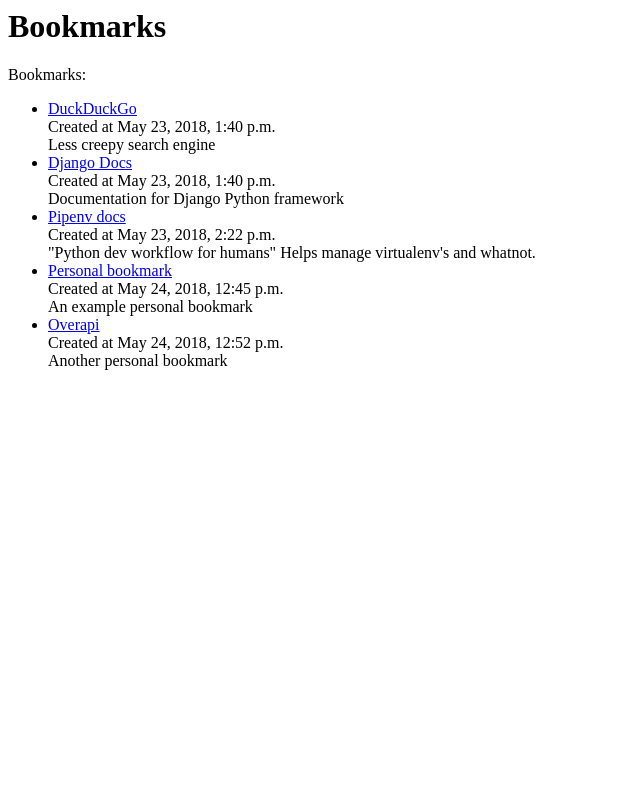
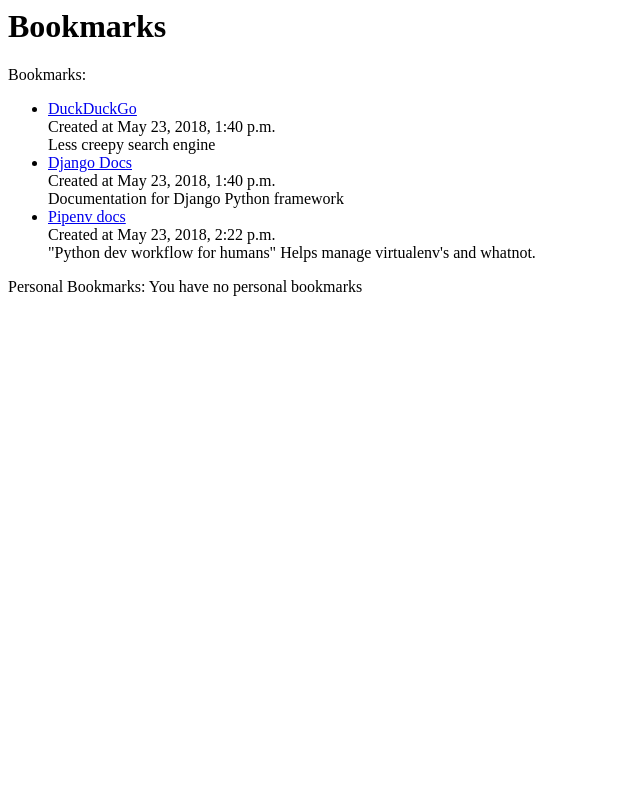
Before and after one commit to nikhilkamineni/djorg, a Django app: page /bookmarks/ in a window 1280 px wide. Shown: the whole page, without its empty margins (0-640 px from the left). Run offline with Django 3.2, Linux system fonts and the light colour scheme; data comes from the database, SQL or seed files in the repository; both versions use the stored data as it was after the commit.

Commit message:
Added personal bookmarks and user

```diff
--- a/bookmarks/admin.py
+++ b/bookmarks/admin.py
@@ -1,5 +1,5 @@
 from django.contrib import admin
 
-from .models import Bookmark
+from .models import Bookmark, PersonalBookmark
 
-admin.site.register(Bookmark)
+admin.site.register((Bookmark, PersonalBookmark))
--- a/bookmarks/models.py
+++ b/bookmarks/models.py
@@ -1,5 +1,7 @@
 from django.db import models
+from django.contrib.auth.models import User
 from uuid import uuid4
+
 
 class Bookmark(models.Model):
     id = models.UUIDField(primary_key=True, default=uuid4, editable=False)
@@ -8,3 +10,7 @@
     notes = models.TextField(blank=True)
     created_at = models.DateTimeField(auto_now_add=True)
     last_modified = models.DateTimeField(auto_now=True)
+
+
+class PersonalBookmark(Bookmark):
+    user = models.ForeignKey(User, on_delete=models.CASCADE)
--- a/bookmarks/templates/bookmarks/index.html
+++ b/bookmarks/templates/bookmarks/index.html
@@ -14,6 +14,22 @@
 </ul>
 
 {% else %}
-Yes, we have no bookmarks
+You have no bookmarks
+{% endif %}
 
+
+Personal Bookmarks:
+{% if personal_bookmarks %}
+<ul>
+  {% for bookmark in personal_bookmarks %}
+  <li>
+    <a href="{{bookmark.url}}">{{bookmark.name}}</a>
+    <div>Created at {{bookmark.created_at}}</div>
+    <div>{{bookmark.notes}}</div>
+  </li>
+  {% endfor %}
+</ul>
+
+{% else %}
+You have no personal bookmarks
 {% endif %}
--- a/bookmarks/views.py
+++ b/bookmarks/views.py
@@ -1,11 +1,20 @@
 from django.shortcuts import render
-from .models import Bookmark
+from .models import Bookmark, PersonalBookmark
 # Create your views here.
 
 def index(request):
-    bookmarks = Bookmark.objects.all()
+    pbid = PersonalBookmark.objects.values_list('id')
+
+    if request.user.is_anonymous:
+        personal_bookmarks = PersonalBookmark.objects.none()
+    else:
+        personal_bookmarks = PersonalBookmark.objects.filter(user=request.user)
+
+    bookmarks = Bookmark.objects.exclude(id__in=pbid)
+
     context = {
-        'bookmarks': bookmarks
+        'bookmarks': bookmarks,
+        'personal_bookmarks': personal_bookmarks,
     }
 
     return render(request, 'bookmarks/index.html', context)
```
Also changed, not shown: .mypy_cache/3.6/djorg/__init__.meta.json, bookmarks/migrations/0004_personalbookmark.py (added), db.sqlite3, 2 other files.
